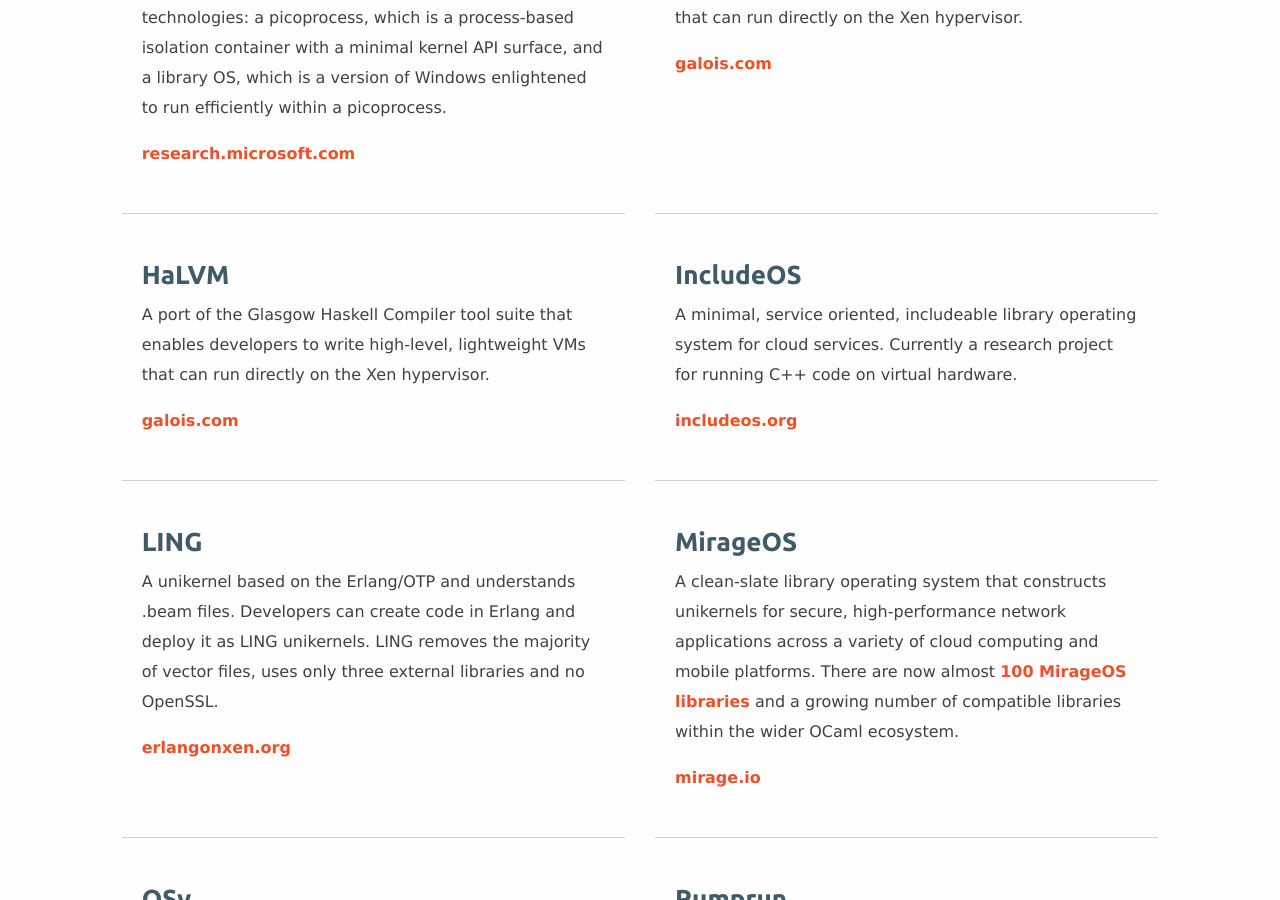
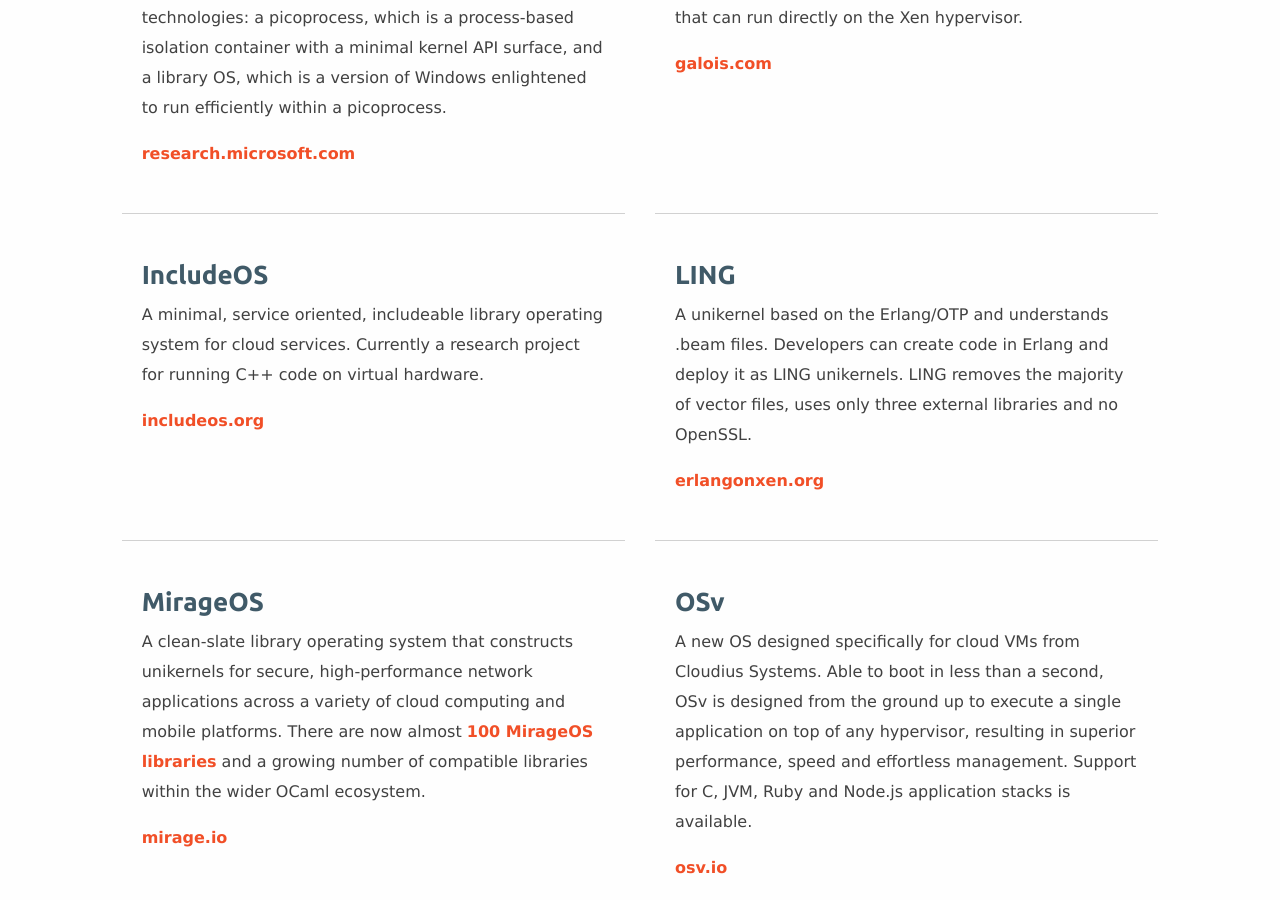
Before and after one commit to Unikernel-Systems/unikernel.org, a Jekyll site: the page built from projects/index.html, in a window 1280 px wide and 900 px high, scrolled down 1442 px. Built offline with Jekyll 4.4.1, drawn with Linux system fonts in a browser that asks for light colours.

Commit message:
remove extra halvm from projects

```diff
--- a/projects/index.html
+++ b/projects/index.html
@@ -74,18 +74,17 @@
 	  <div class="row eqH-md">
 		<div class="medium-6 columns">
 		  <article class="item">
-			<h3>HaLVM</h3>
-			<p>A port of the Glasgow Haskell Compiler tool suite that enables developers to write high-level, lightweight VMs that can run directly on the Xen hypervisor.</p>
-			<p><a target="_blank" href="http://galois.com/project/halvm/">galois.com</a></p>
-		  </a>
+			<h3>IncludeOS</h3>
+			<p>A minimal, service oriented, includeable library operating system for cloud services. Currently a research project for running C++ code on virtual hardware.</p>
+			<p><a target="_blank" href="http://www.includeos.org">includeos.org</a></p>
 		  </article>
 		</div>
 
 		<div class="medium-6 columns">
 		  <article class="item">
-			<h3>IncludeOS</h3>
-			<p>A minimal, service oriented, includeable library operating system for cloud services. Currently a research project for running C++ code on virtual hardware.</p>
-			<p><a target="_blank" href="http://www.includeos.org">includeos.org</a></p>
+			<h3>LING</h3>
+			<p>A unikernel based on the Erlang/OTP and understands .beam files. Developers can create code in Erlang and deploy it as LING unikernels. LING removes the majority of vector files, uses only three external libraries and no OpenSSL.</p>
+			<p><a target="_blank" href="http://erlangonxen.org">erlangonxen.org</a></p>
 		  </article>
 		</div>
 	  </div>
@@ -93,17 +92,17 @@
 	  <div class="row eqH-md">
 		<div class="medium-6 columns">
 		  <article class="item">
-			<h3>LING</h3>
-			<p>A unikernel based on the Erlang/OTP and understands .beam files. Developers can create code in Erlang and deploy it as LING unikernels. LING removes the majority of vector files, uses only three external libraries and no OpenSSL.</p>
-			<p><a target="_blank" href="http://erlangonxen.org">erlangonxen.org</a></p>
+			<h3>MirageOS</h3>
+			<p>A clean-slate library operating system that constructs unikernels for secure, high-performance network applications across a variety of cloud computing and mobile platforms. There are now almost <a href="https://github.com/mirage/mirage-www/blob/master/TROVE">100 MirageOS libraries</a> and a growing number of compatible libraries within the wider OCaml ecosystem.</p>
+			<p><a target="_blank" href="https://mirage.io">mirage.io</a></p>
 		  </article>
 		</div>
 
 		<div class="medium-6 columns">
 		  <article class="item">
-			<h3>MirageOS</h3>
-			<p>A clean-slate library operating system that constructs unikernels for secure, high-performance network applications across a variety of cloud computing and mobile platforms. There are now almost <a href="https://github.com/mirage/mirage-www/blob/master/TROVE">100 MirageOS libraries</a> and a growing number of compatible libraries within the wider OCaml ecosystem.</p>
-			<p><a target="_blank" href="https://mirage.io">mirage.io</a></p>
+			<h3>OSv</h3>
+			<p>A new OS designed specifically for cloud VMs from Cloudius Systems. Able to boot in less than a second, OSv is designed from the ground up to execute a single application on top of any hypervisor, resulting in superior performance, speed and effortless management. Support for C, JVM, Ruby and Node.js application stacks is available.</p>
+			<p><a target="_blank" href="http://osv.io">osv.io</a></p>
 		  </article>
 		</div>
 	  </div>
@@ -111,22 +110,12 @@
 	  <div class="row eqH-md">
 		<div class="medium-6 columns">
 		  <article class="item">
-			<h3>OSv</h3>
-			<p>A new OS designed specifically for cloud VMs from Cloudius Systems. Able to boot in less than a second, OSv is designed from the ground up to execute a single application on top of any hypervisor, resulting in superior performance, speed and effortless management. Support for C, JVM, Ruby and Node.js application stacks is available.</p>
-			<p><a target="_blank" href="http://osv.io">osv.io</a></p>
-		  </article>
-		</div>
-
-		<div class="medium-6 columns">
-		  <article class="item">
 			<h3>Rumprun</h3>
 			<p>A software stack which enables running existing unmodified POSIX software as a unikernel. Rumprun supports multiple platforms, including bare hardware and hypervisors such as Xen and KVM. It is based on rump kernels which provide free, portable, componentized, kernel quality drivers such as file systems, POSIX system call handlers, PCI device drivers, a SCSI protocol stack, virtio and a TCP/IP stack.</p>
 			<p><a target="_blank" href="http://rumpkernel.org">rumpkernel.org</a></p>
 		  </article>
 		</div>
-	  </div>
 
-	  <div class="row">
 		<div class="medium-6 columns">
 		  <article class="item">
 			<h3>runtime.js</h3>
```
